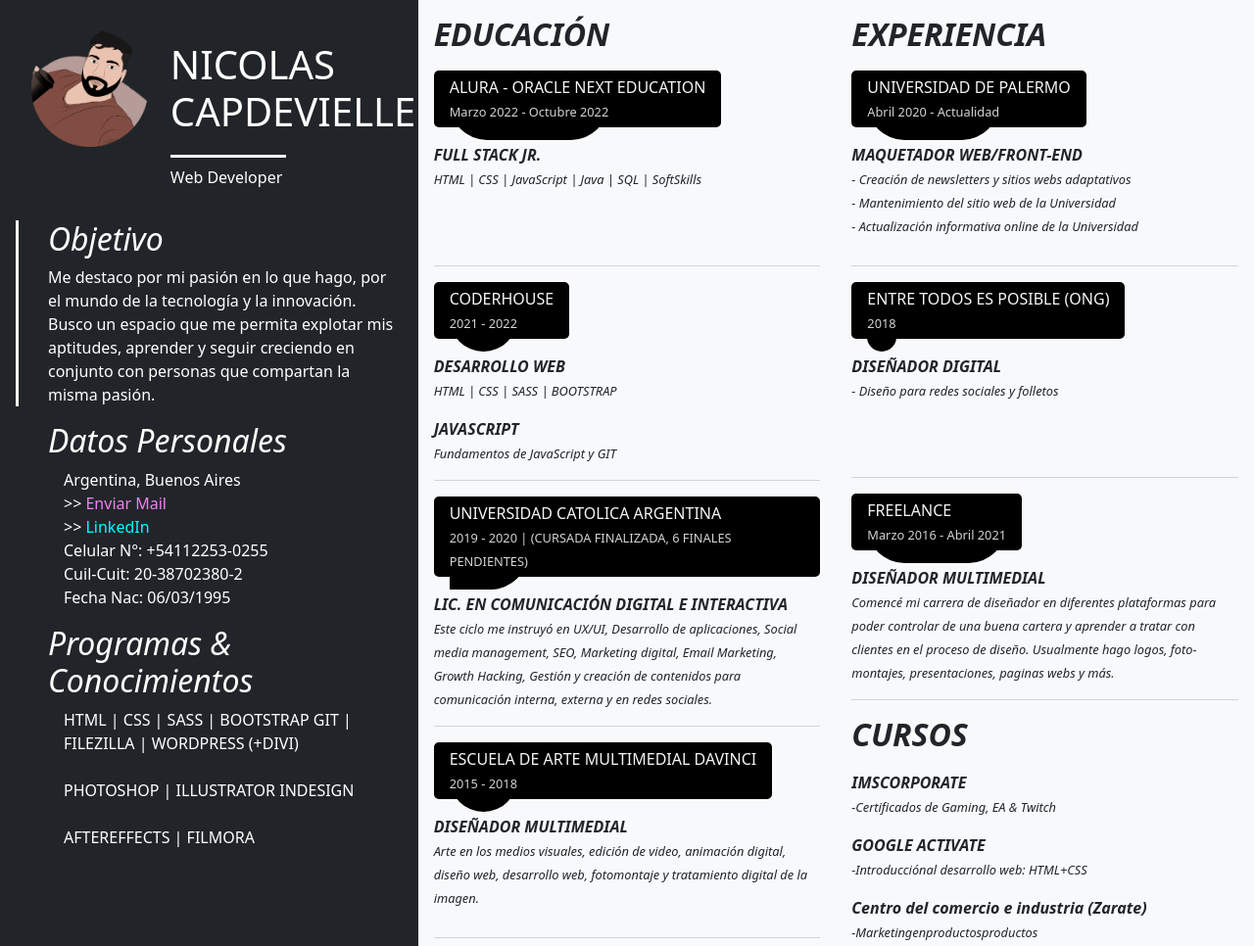
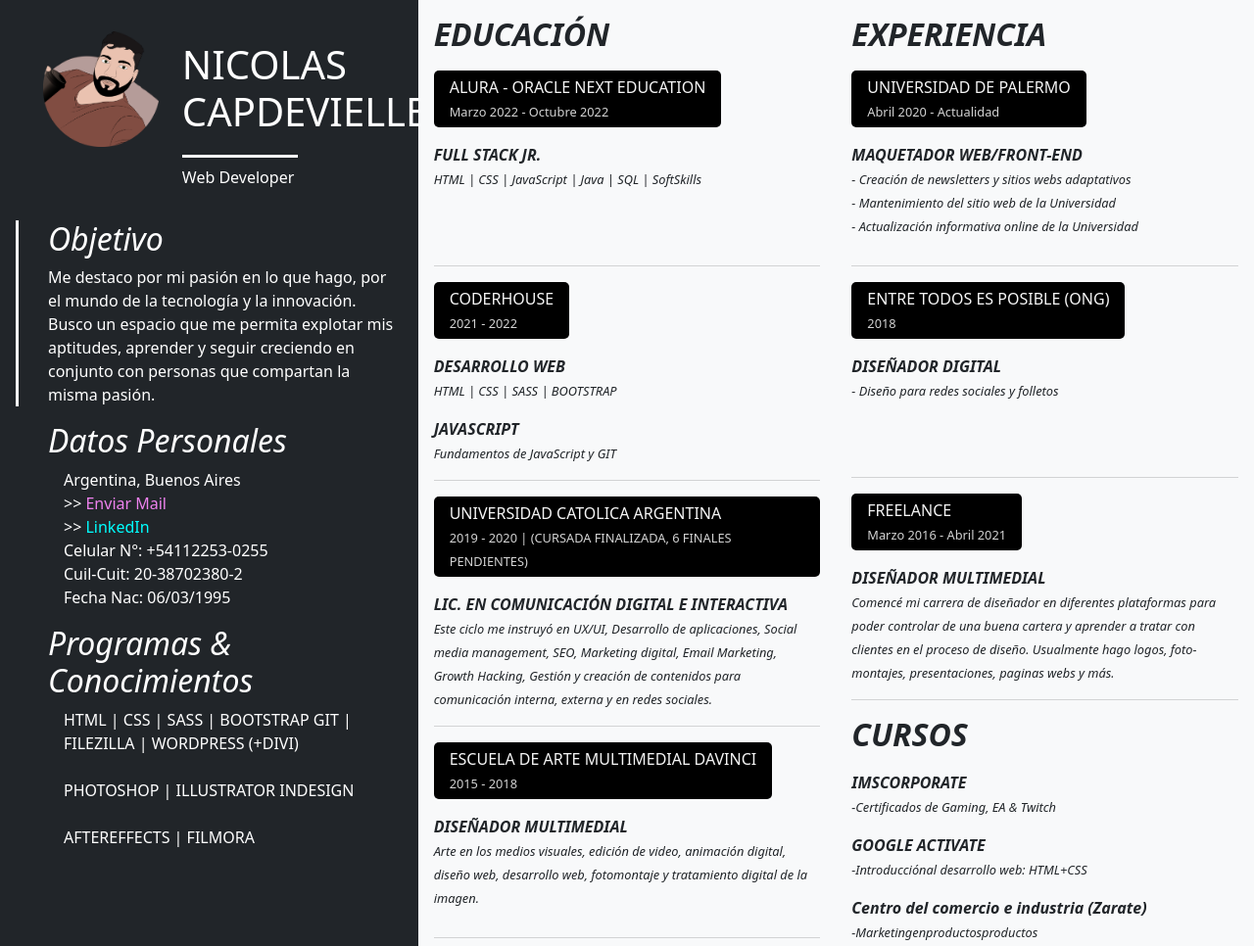
Before and after one commit to nn11kk00/nn11kk00.github.io, a plain HTML site: page index.html in a window 1280 px wide. Shown: the top 966 px of the page at 98% size. Drawn offline with nearby package versions, Linux system fonts and the light colour scheme.

Commit message:
Add files via upload

```diff
--- a/index.html
+++ b/index.html
@@ -128,8 +128,7 @@
       font-weight: 100;
       font-size: 0.8em;
       color: lightgrey;
-      border-bottom: 20px solid black;
-      border-radius: 0 0 10em 10em;
+
     }
 
     .educacion-formaciones p:nth-child(n+2) span {
@@ -146,6 +145,7 @@
 
 
     @media (max-width: 991px) {
+
 
       .educacion {
         text-align: center;
@@ -167,6 +167,8 @@
 
 
       .datos-personales__perfil {
+        margin-left: 0px;
+        margin-right: 0px;
         width: 80%;
       }
 
```
